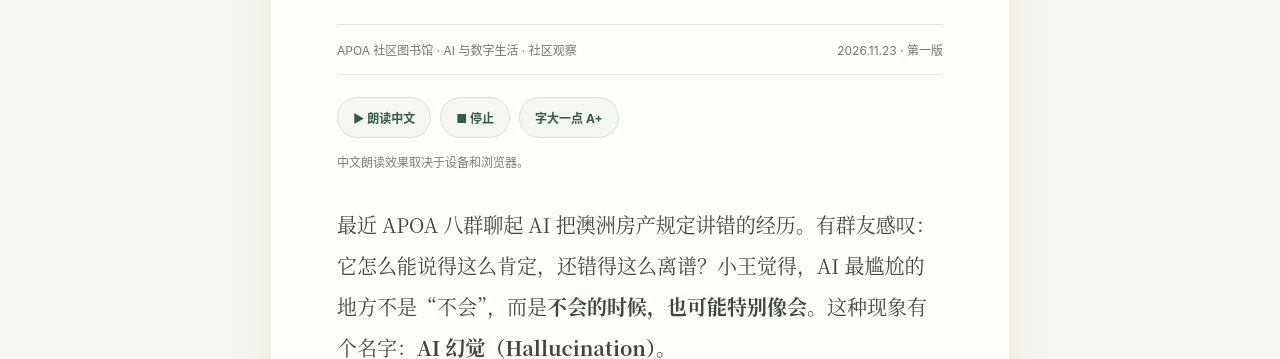
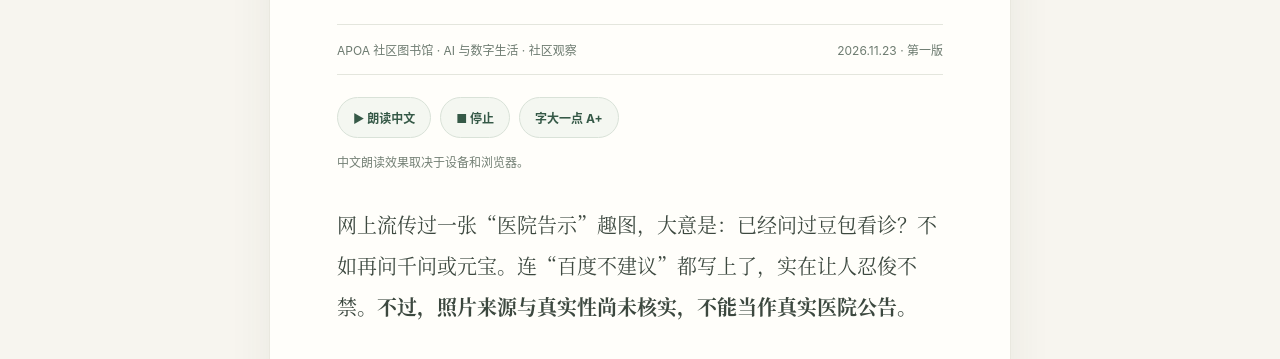
Before and after one commit to apoa-org/organization-handbook, a plain HTML site: page community-library/reader/ai-hallucinations-confidently-wrong.html in a window 1280 px wide. Shown: the part 437-796 px from the top of the page. Drawn offline with Linux system fonts and the light colour scheme.

Commit message:
library: add unverified viral AI clinic meme as illustration (main)

```diff
--- a/community-library/reader/ai-hallucinations-confidently-wrong.html
+++ b/community-library/reader/ai-hallucinations-confidently-wrong.html
@@ -17,7 +17,7 @@
 
 </style></head>
 <body><header class="site-header"><div class="head-inner"><a class="brand" href="index.html"><span><div class="brand-title">APOA 社区图书馆</div><div class="brand-sub">COMMUNITY LIBRARY</div></span></a><nav class="main-nav"><a href="index.html">首页</a><a href="bookshelf.html">书架</a></nav></div></header><main><div class="article-outer"><a href="bookshelf.html" class="back-link">← 返回完整书架</a><article class="article-sheet"><div class="article-top-tag">05 · IT / AI 应用知识 · 系列第七篇</div><h1>AI 为什么会一本正经地胡说八道？</h1><p class="english-subtitle">AI Hallucinations: When a Confident Answer Is Wrong</p><div class="byline"><span>APOA 社区图书馆 · AI 与数字生活 · 社区观察</span><span>2026.11.23 · 第一版</span></div><div class="reader-toolbar" role="group" aria-label="阅读工具"><button class="tool-btn" type="button" id="speak">▶ 朗读中文</button><button class="tool-btn" type="button" id="stop">■ 停止</button><button class="tool-btn" type="button" id="font">字大一点 A+</button></div><div class="speech-note" id="speech-note" aria-live="polite">中文朗读效果取决于设备和浏览器。</div>
-<div class="cn-content" id="cn"><p class="lead">最近 APOA 八群聊起 AI 把澳洲房产规定讲错的经历。有群友感叹：它怎么能说得这么肯定，还错得这么离谱？小王觉得，AI 最尴尬的地方不是“不会”，而是<strong>不会的时候，也可能特别像会</strong>。这种现象有个名字：<strong>AI 幻觉（Hallucination）</strong>。</p><section class="cn-section"><span class="sectno">01 / HALLUCINATION</span><h2>错得很认真，甚至帮你排好版</h2><p>AI 幻觉不是机器真的看见了什么，而是生成了<strong>看似合理、实际不准确或没有依据</strong>的内容。它可能编造日期、法条、新闻出处，或者把原文没有的结论“总结”进去。标题清楚、条理分明，甚至附上表格，也不代表事实就对了。</p>
+<div class="cn-content" id="cn"><p class="lead">网上流传过一张“医院告示”趣图，大意是：已经问过豆包看诊？不如再问千问或元宝。连“百度不建议”都写上了，实在让人忍俊不禁。<strong>不过，照片来源与真实性尚未核实，不能当作真实医院公告。</strong></p><p class="lead">最近 APOA 八群也聊起 AI 把澳洲房产规定讲错的经历。有群友感叹：它怎么能说得这么肯定，还错得这么离谱？小王觉得，AI 最尴尬的地方不是“不会”，而是<strong>不会的时候，也可能特别像会</strong>。这种现象有个名字：<strong>AI 幻觉（Hallucination）</strong>。</p><section class="cn-section"><span class="sectno">01 / HALLUCINATION</span><h2>错得很认真，甚至帮你排好版</h2><p>AI 幻觉不是机器真的看见了什么，而是生成了<strong>看似合理、实际不准确或没有依据</strong>的内容。它可能编造日期、法条、新闻出处，或者把原文没有的结论“总结”进去。标题清楚、条理分明，甚至附上表格，也不代表事实就对了。</p>
 <p>如果问的是食谱，大不了晚餐难吃一点；如果问的是房产税、租赁规定或合同期限，错一个条件就可能牵涉真金白银。</p></section>
 <section class="cn-section"><span class="sectno">02 / WHY IT HAPPENS</span><h2>为什么它不直接说“不知道”？</h2><p>大语言模型的基础训练之一，是从大量文本中学习规律、预测接下来的内容。现代 AI 还能联网、推理、阅读文件，但<strong>会把话说圆，不等于已经查实每个细节</strong>。</p>
 <p>OpenAI 在2025年的研究还指出，一些传统评测方式容易奖励“猜一个答案”，而不是承认不确定。就像考试遇到不会的选择题：蒙一个可能得分，留白却肯定没分。AI 不是故意撒谎，却可能成了一个特别擅长“交卷”的考生。</p></section>
```
